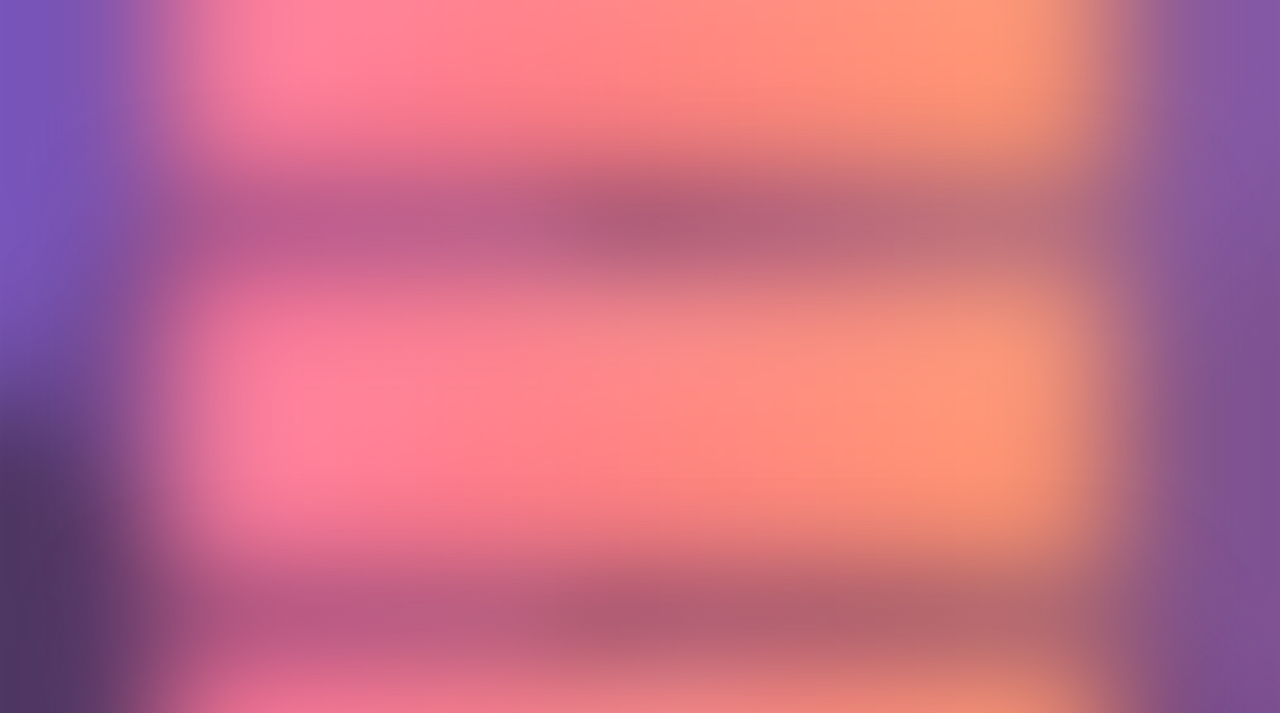
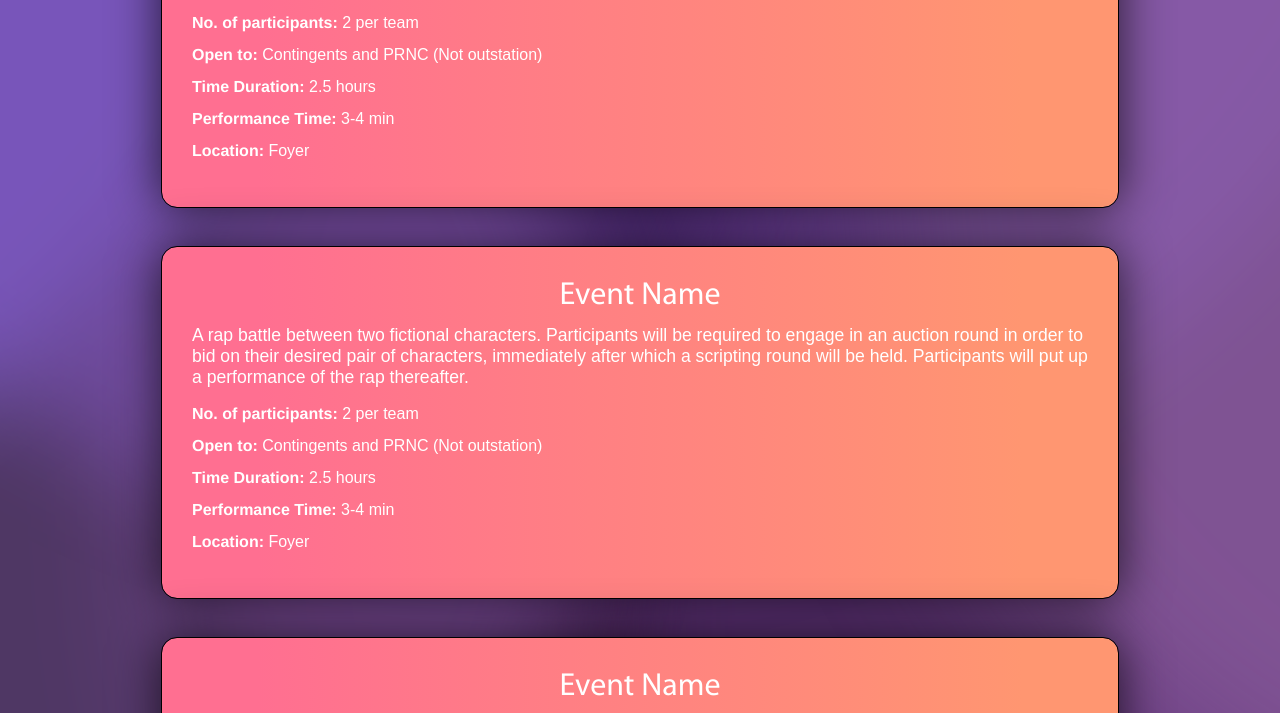
Before and after one commit to josssss07/event-page-demo, a plain HTML site: page depts/fa.html in a window 1280 px wide. Shown: the part 474-1187 px from the top of the page. Drawn offline with Linux system fonts and the light colour scheme.

Commit message:
changes to events cards

```diff
--- a/style.css
+++ b/style.css
@@ -579,9 +579,8 @@ nav {
   .eventCard {
     margin: 20px 0;
     width: 70%;
-    filter: blur(60px);
-    filter: drop-shadow(31px);
-  }
+
+      }
 
   .eventCard h2 {
     font-family: "Myriad Pro Regular", serif;
```
